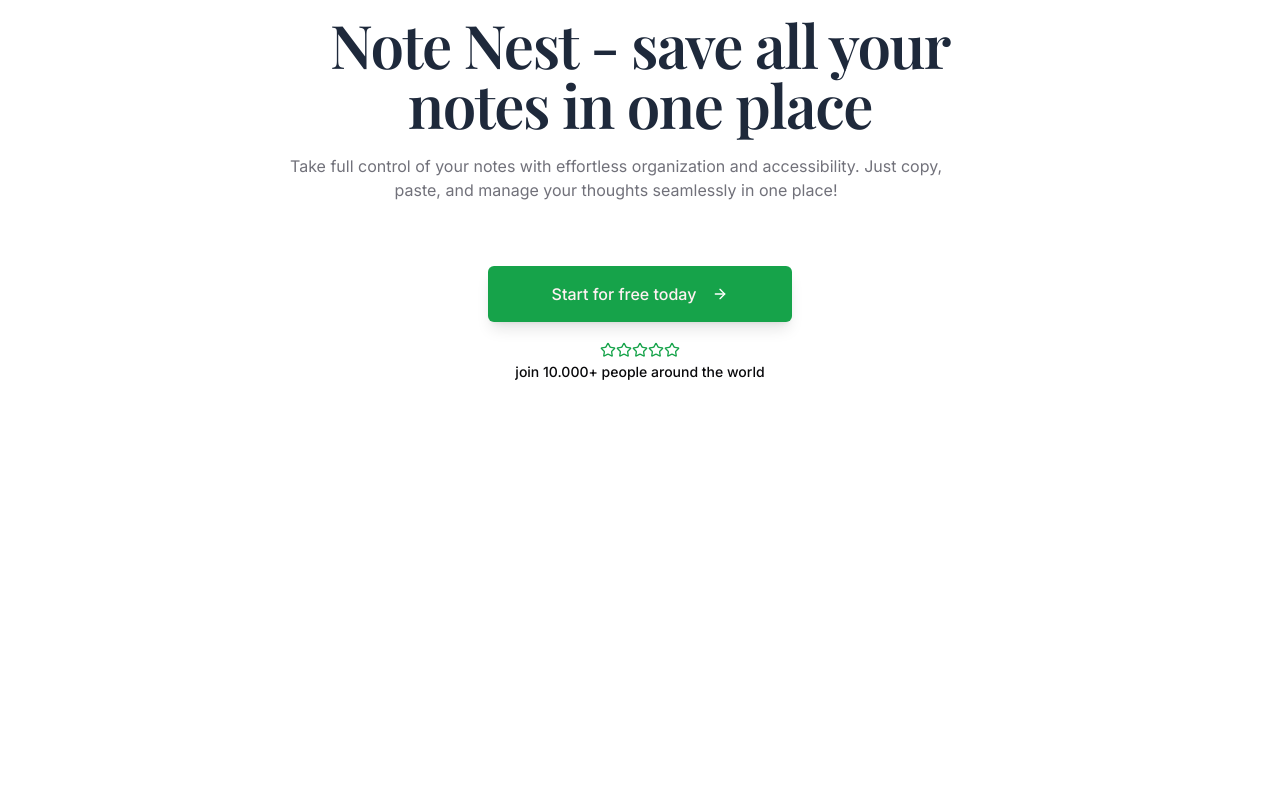
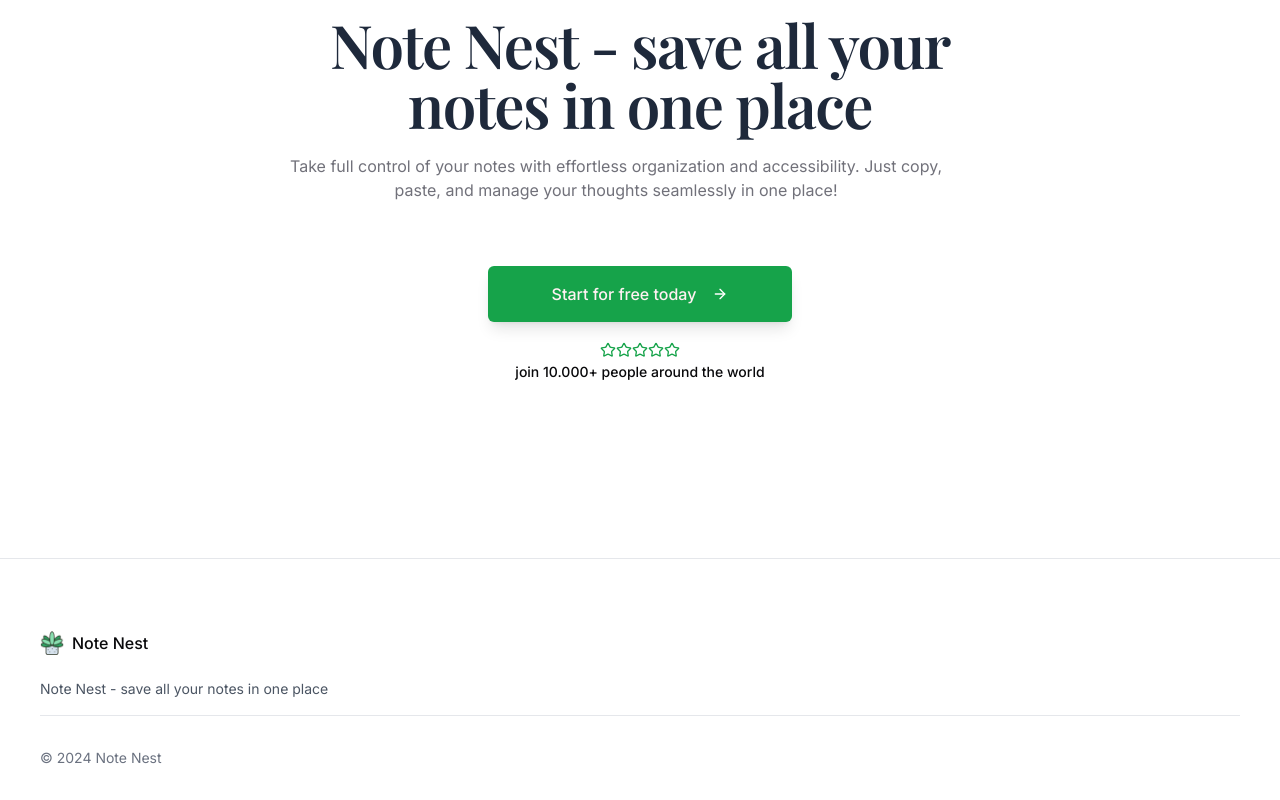
Before and after one commit to NaotoAzazel/noteapp, a Next.js app: page / in a window 1280 px wide. Shown: the part 218-1018 px from the top of the page. Before the commit the page ends 800 px from the top, so only its background shows below. Built offline with nearby package versions, Linux system fonts and the light colour scheme; no server answers; a web font is replaced by a local one.

Commit message:
added footer

```diff
--- a/src/app/layout.tsx
+++ b/src/app/layout.tsx
@@ -4,6 +4,7 @@ import "../styles/globals.css"
 
 import { inter, playfairDisplay } from "@/lib/fonts"
 import { cn } from "@/lib/utils"
+import { Footer } from "@/components/layouts/footer/footer"
 import { Header } from "@/components/layouts/header/header"
 
 export const metadata: Metadata = {
@@ -27,6 +28,7 @@ export default function RootLayout({
         <main className="relative flex min-h-screen flex-col">
           <Header />
           <div className="flex-1 grow">{children}</div>
+          <Footer />
         </main>
       </body>
     </html>
--- /dev/null
+++ b/src/components/layouts/footer/footer.tsx
@@ -0,0 +1,30 @@
+import Image from "next/image"
+import Link from "next/link"
+import logo from "@/assets/images/logo.png"
+
+import { MaxWidthWrapper } from "@/components/max-width-wrapper"
+
+export function Footer() {
+  const currentYear = new Date().getFullYear()
+
+  return (
+    <footer className="border-t border-gray-200 py-8">
+      <MaxWidthWrapper className="pt-10">
+        <div className="col-span-2 space-y-6">
+          <Link href="/" className="flex flex-row gap-2">
+            <Image src={logo} className="size-6" alt="logo" />
+            <span className="font-medium">Note Nest</span>
+          </Link>
+          <p className="max-w-xs text-sm text-gray-600">
+            Note Nest - save all your notes in one place
+          </p>
+        </div>
+        <div className="mt-4 border-t border-gray-200 pt-8">
+          <p className="text-sm leading-5 text-gray-500">
+            © {currentYear} Note Nest
+          </p>
+        </div>
+      </MaxWidthWrapper>
+    </footer>
+  )
+}
```
